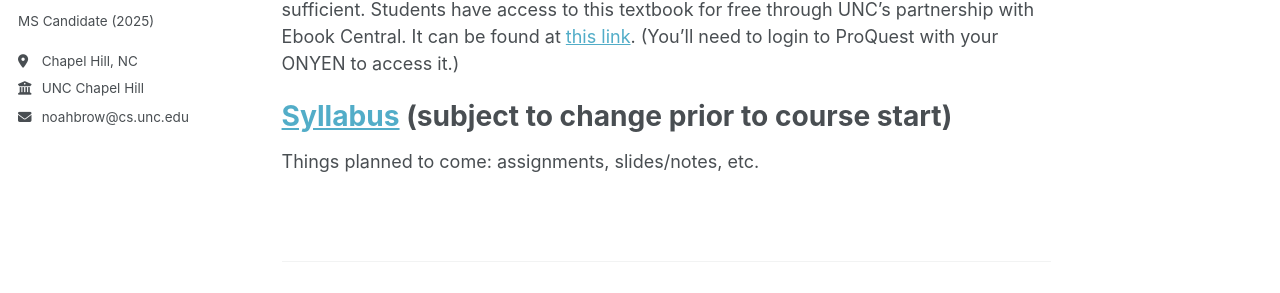
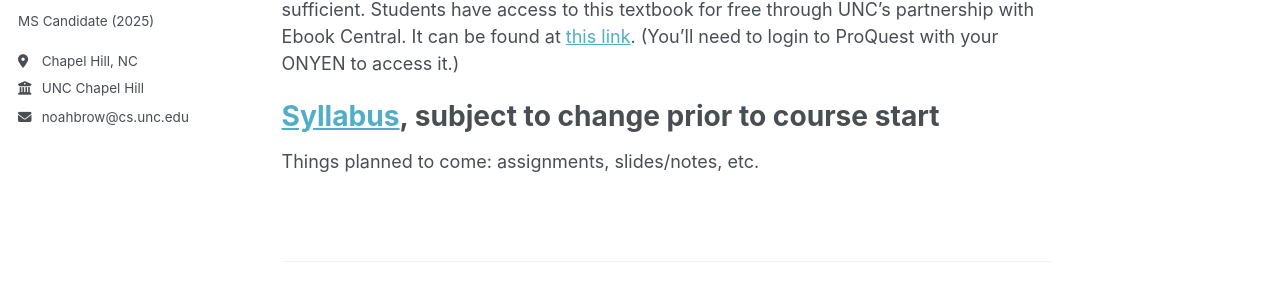
Before and after one commit to nabrown8/nabrown8.github.io, a Jekyll site: the page built from _teaching/550ins.md, in a window 1280 px wide and 1205 px high. Shown: the part 342-635 px from the top of the window. Built offline with Jekyll 4.4.1, drawn with Linux system fonts in a browser that asks for light colours.

Commit message:
ok now the warning is REALLY there

```diff
--- a/_teaching/550ins.md
+++ b/_teaching/550ins.md
@@ -10,7 +10,7 @@ location: "Chapel Hill, NC"
 
 There is no required textbook for this course. However, a supplemental book that I strongly recommend is *Introduction to Algorithms* (4th ed.), by Thomas H. Cormen, Charles E. Leiserson, Ronald L. Rivest, and Clifford Stein. This book is the gold standard for algorithms courses, and for good reason. It's got lots of examples, goes into far more depth than two weekly meetings could cover, and is written so that each chapter is self-sufficient. Students have access to this textbook for free through UNC's partnership with Ebook Central. It can be found at [this link](https://ebookcentral.proquest.com/lib/unc/detail.action?docID=6925615&pq-origsite=summon). (You'll need to login to ProQuest with your ONYEN to access it.)
 
-[Syllabus](https://docs.google.com/document/d/1yWVB3H1Uq4_NdEgmQCZeMRDfdGzeiFvxOxzKJa4LqT8/edit?usp=sharing) (subject to change prior to course start)
+[Syllabus](https://docs.google.com/document/d/1yWVB3H1Uq4_NdEgmQCZeMRDfdGzeiFvxOxzKJa4LqT8/edit?usp=sharing), subject to change prior to course start
 ========
 
 
```
